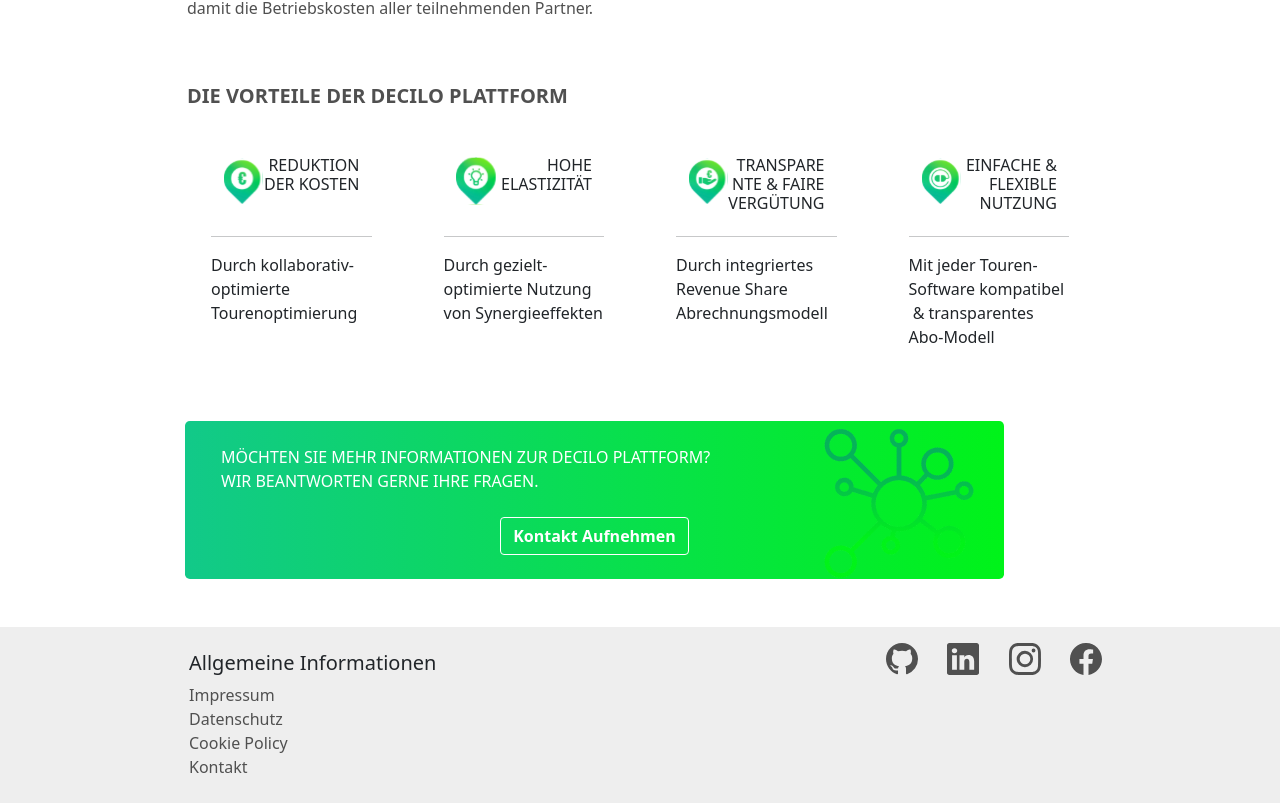
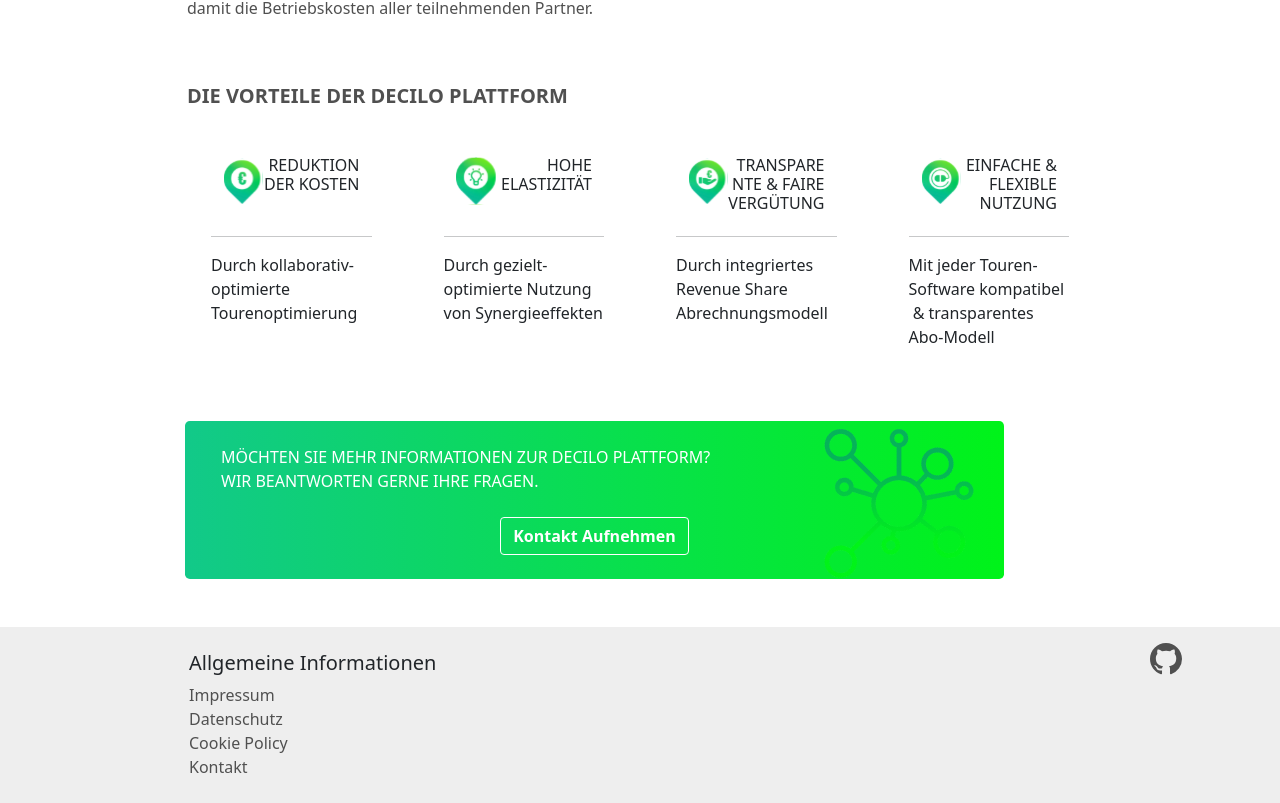
Before and after one commit to BerlinzuDir/decilo-frontend, a Next.js app: page / in a window 1280 px wide. Shown: the part 493-1296 px from the top of the page. Built offline with nearby package versions, Linux system fonts and the light colour scheme.

Commit message:
remove social media with no links

```diff
--- a/components/Footer.tsx
+++ b/components/Footer.tsx
@@ -69,7 +69,7 @@
               <IconLink linkURL={githubLink}>
                 <Github size={32} />
               </IconLink>
-              <IconLink linkURL={linkedinLink}>
+              {/* <IconLink linkURL={linkedinLink}>
                 <Linkedin size={32} />
               </IconLink>
               <IconLink linkURL={instagramLink}>
@@ -77,7 +77,7 @@
               </IconLink>
               <IconLink linkURL={facebookLink}>
                 <Facebook size={32} />
-              </IconLink>
+              </IconLink> */}
             </div>
           </div>
         </div>
```
